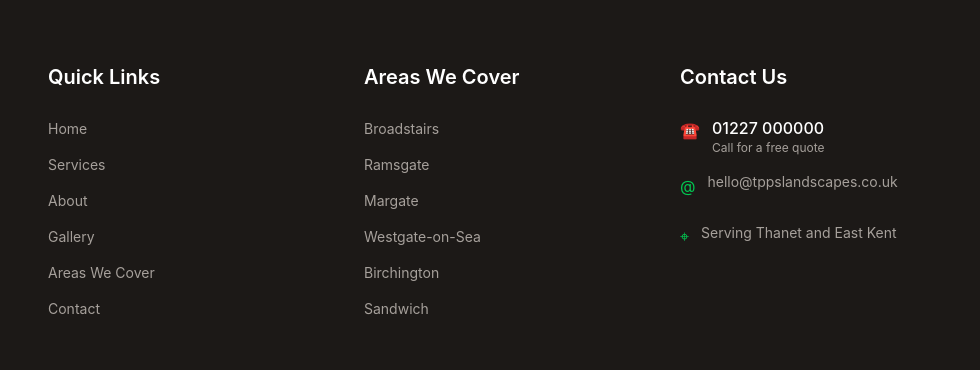
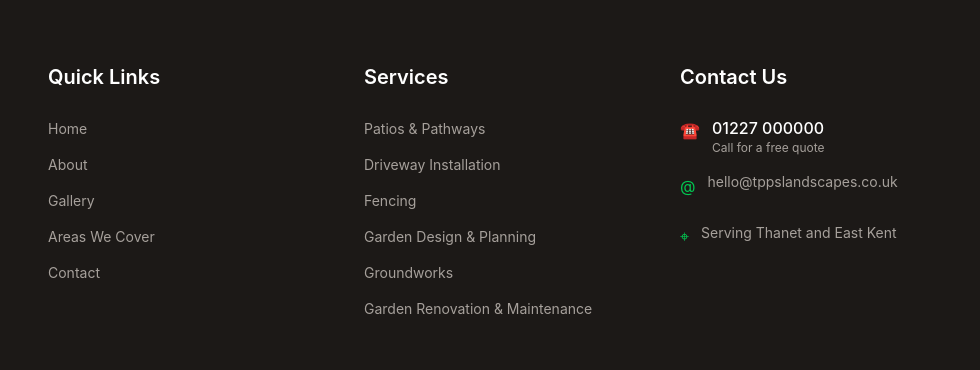
Before and after one commit to jamesmcallister/tpps, an Astro site in the folder apps/web/: page / in a window 1280 px wide. Shown: the part 6454-6824 px from the top of the page, 300-1280 px from the left. Built offline with nearby package versions, Linux system fonts and the light colour scheme; Astro itself is replaced by a stand-in of ours.

Commit message:
Fix footer links for static service pages

```diff
--- a/apps/web/src/layouts/SiteLayout.astro
+++ b/apps/web/src/layouts/SiteLayout.astro
@@ -3,6 +3,7 @@ import logoUrl from "../imports/1864a6704a2ffa0192d2ce0eef648091.jpeg";
 import "../styles/index.css";
 import { company } from "@tpps/content";
 import { siteContent } from "../app/data/content";
+import { serviceRoutes } from "../app/data/routes";
 
 const currentYear = new Date().getFullYear();
 const navLinks = siteContent.navigation.links.map((link) => {
@@ -10,6 +11,13 @@ const navLinks = siteContent.navigation.links.map((link) => {
   if (link.href.startsWith("#")) return { ...link, href: `/${link.href}` };
   return link;
 });
+const footerLinks = [
+  { name: "Home", href: "/" },
+  { name: "About", href: "/#about" },
+  { name: "Gallery", href: "/#gallery" },
+  { name: "Areas We Cover", href: "/#areas" },
+  { name: "Contact", href: "/#contact" },
+];
 
 interface Props {
   title: string;
@@ -94,7 +102,7 @@ const emailHref = `mailto:${siteContent.contact.email}`;
               <span>{siteContent.navigation.ctaSecondary}</span>
             </a>
             <a
-              href="#contact"
+              href="/#contact"
               class="rounded-md bg-green-800 px-5 py-2.5 text-sm font-semibold text-white shadow-sm transition-colors hover:bg-green-900"
             >
               {siteContent.navigation.ctaPrimary}
@@ -139,7 +147,7 @@ const emailHref = `mailto:${siteContent.contact.email}`;
             <span>{siteContent.navigation.ctaSecondary}</span>
           </a>
           <a
-            href="#contact"
+            href="/#contact"
             class="flex w-full items-center justify-center rounded-md bg-green-800 py-3 font-semibold text-white"
           >
             {siteContent.navigation.ctaPrimary}
@@ -176,7 +184,7 @@ const emailHref = `mailto:${siteContent.contact.email}`;
             <h2 class="mb-6 font-semibold text-white">{siteContent.footer.quickLinksTitle}</h2>
             <ul class="flex flex-col gap-3">
               {
-                navLinks.map((link) => (
+                footerLinks.map((link) => (
                   <li>
                     <a
                       href={link.href}
@@ -191,16 +199,16 @@ const emailHref = `mailto:${siteContent.contact.email}`;
           </div>
 
           <div>
-            <h2 class="mb-6 font-semibold text-white">{siteContent.footer.areasTitle}</h2>
+            <h2 class="mb-6 font-semibold text-white">Services</h2>
             <ul class="flex flex-col gap-3">
               {
-                siteContent.areas.locations.slice(0, 6).map((area) => (
+                serviceRoutes.map(({ path, service }) => (
                   <li>
                     <a
-                      href="#areas"
+                      href={path}
                       class="text-sm text-stone-400 transition-colors hover:text-green-500"
                     >
-                      {area}
+                      {service.name}
                     </a>
                   </li>
                 ))
```
